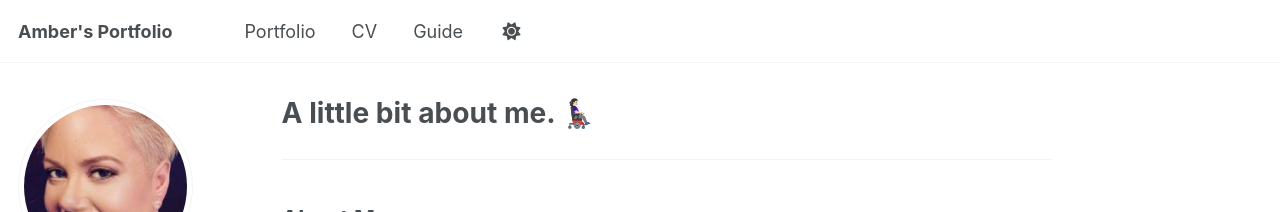
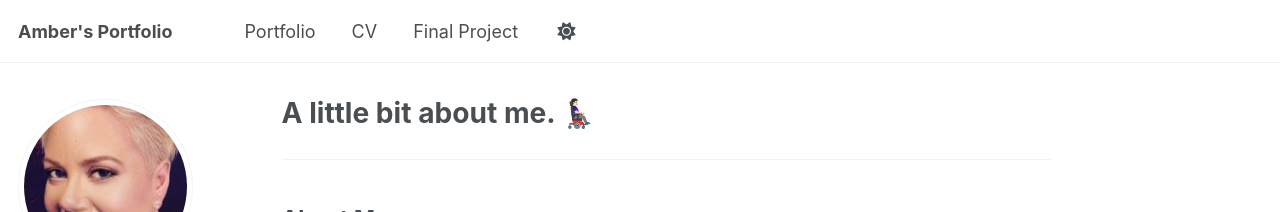
Before and after one commit to TinyBumblee/AmberR.github.io, a Jekyll site: the page built from _pages/about.md, in a window 1280 px wide. Shown: the top 212 px of the page. Built offline with Jekyll 4.4.1, drawn with Linux system fonts in a browser that asks for light colours; a script that is not in the unit is left out.

Commit message:
Update navigation.yml

```diff
--- a/_data/navigation.yml
+++ b/_data/navigation.yml
@@ -14,5 +14,5 @@ main:
   - title: "CV"
     url: /cv/
 
-  - title: "Guide"
-    url: /markdown/
+  - title: "Final Project"
+    url: /final/
```
